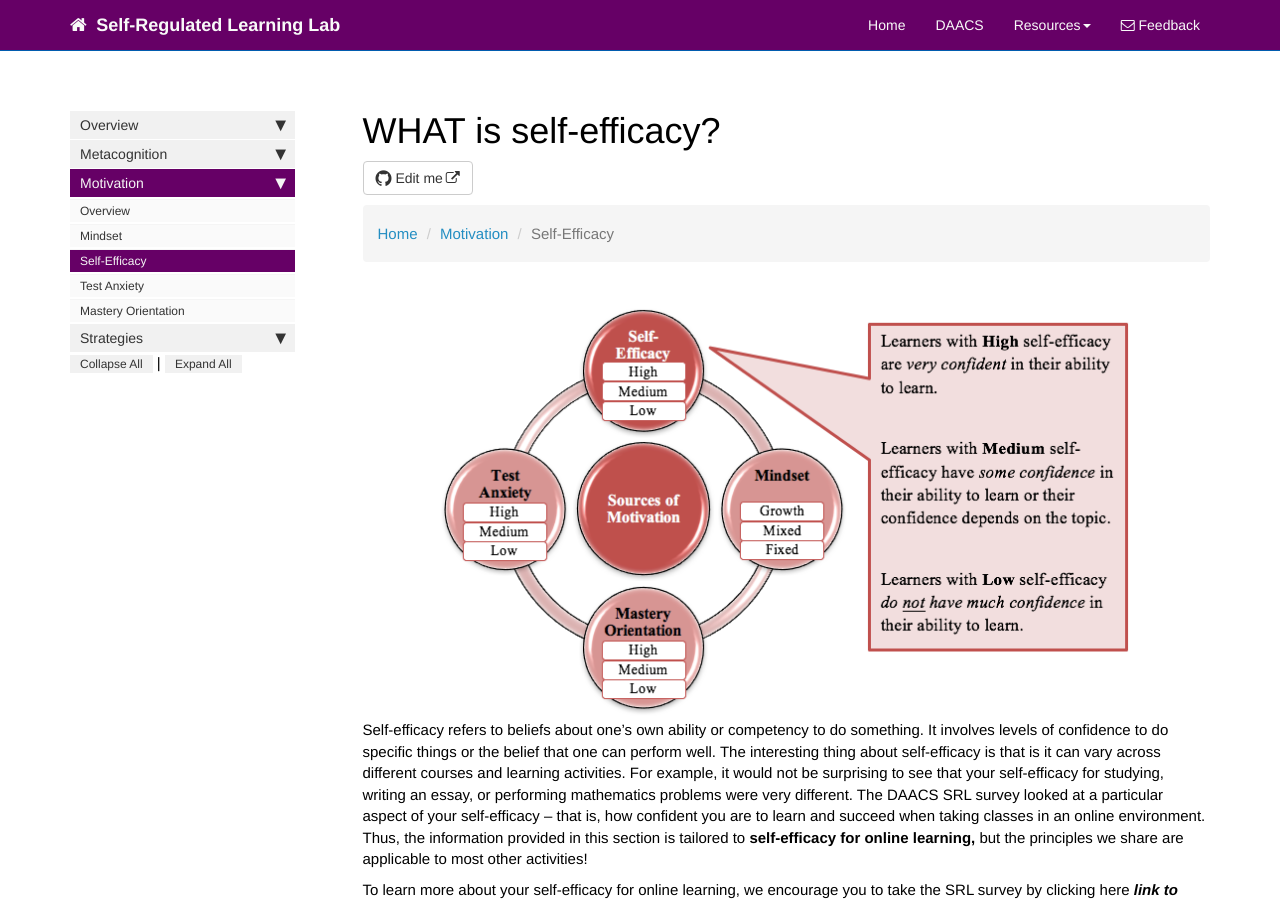
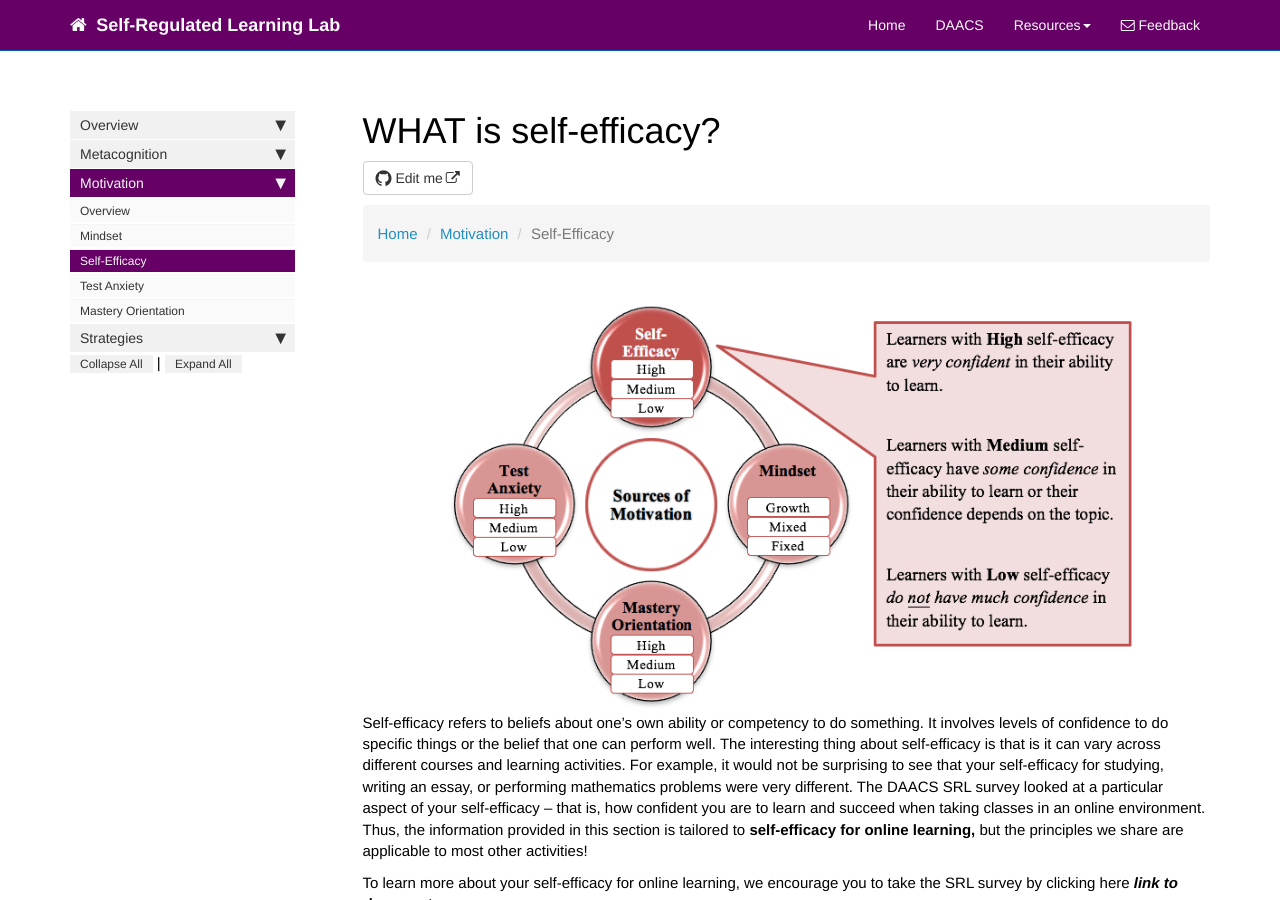
Before and after one commit to dfranklin02/SRL, a Jekyll site: the page built from docs/pages/motivation/self-efficacy.md, in a window 1280 px wide and 900 px high. Built offline with Jekyll 4.4.1, drawn with Linux system fonts in a browser that asks for light colours; nearby versions of some CDN libraries; comment, search, counter and statistics services are not loaded.

Commit message:
Update self-efficacy.md

```diff
--- a/docs/pages/motivation/self-efficacy.md
+++ b/docs/pages/motivation/self-efficacy.md
@@ -14,7 +14,7 @@ toc: false
     <li class="active">Self-Efficacy</li>
 </ul>
 
-<center><img src='images/selfefficacy1.png' alt='self-efficacy' /></center>
+<center><img src='images/selfefficacyoverview.png' alt='self-efficacy' /></center>
 
 Self-efficacy refers to beliefs about one’s own ability or competency to do something. It involves levels of confidence to do specific things or the belief that one can perform well. The interesting thing about self-efficacy is that is it can vary across different courses and learning activities. For example, it would not be surprising to see that your self-efficacy for studying, writing an essay, or performing mathematics problems were very different. The DAACS SRL survey looked at a particular aspect of your self-efficacy – that is, how confident you are to learn and succeed when taking classes in an online environment. Thus, the information provided in this section is tailored to **self-efficacy for online learning,** but the principles we share are applicable to most other activities!
 
```
